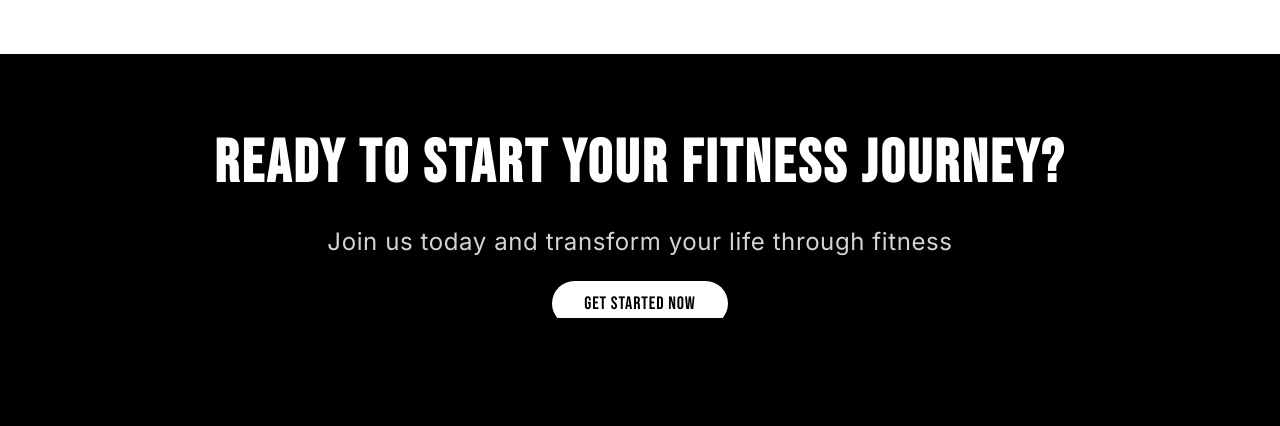
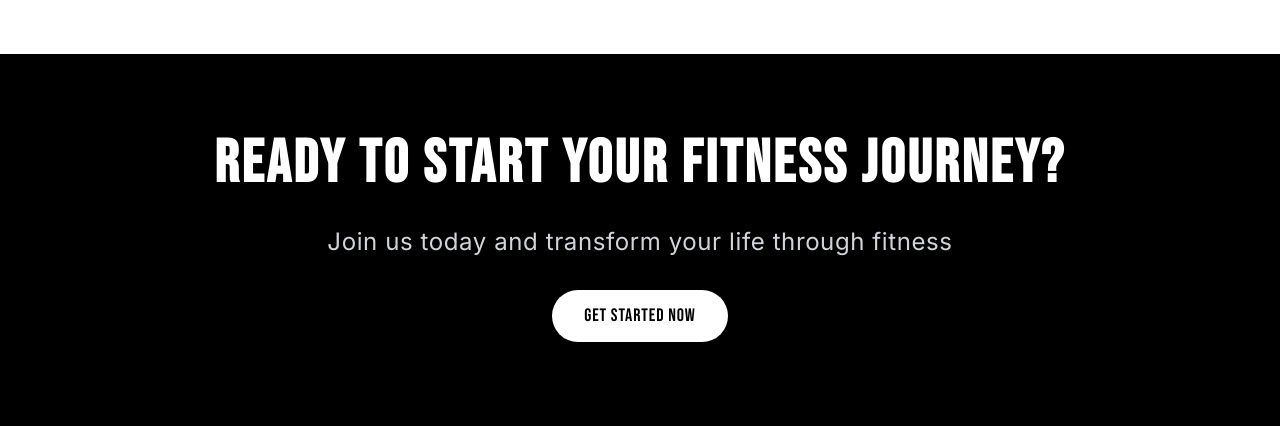
Before and after one commit to kevinkicks19/kalthoff-performance, an Astro site: page / in a window 1280 px wide. Shown: the part 1900-2326 px from the top of the page. Built offline with nearby package versions, Linux system fonts and the light colour scheme; Astro itself is replaced by a stand-in of ours.

Commit message:
Fix: Remove scroll bar from CTA section and improve layout

```diff
--- a/src/pages/index.astro
+++ b/src/pages/index.astro
@@ -386,12 +386,14 @@ if (!displayTestimonials.length) {
 
 	<!-- CTA Section -->
 	<section class="py-20 bg-black text-white">
-		<div class="container mx-auto px-4 text-center">
-			<h2 class="text-6xl font-bebas mb-8 tracking-wider">Ready to Start Your Fitness Journey?</h2>
-			<p class="text-2xl mb-8 text-gray-300 font-inter font-light tracking-wide">Join us today and transform your life through fitness</p>
-			<a href="/contact" class="bg-white text-black px-8 py-3 rounded-full text-lg font-bebas tracking-wider hover:bg-gray-200 transition duration-300">
-				Get Started Now
-			</a>
+		<div class="container mx-auto px-4 text-center max-w-6xl">
+			<div class="flex flex-col items-center justify-center">
+				<h2 class="text-6xl font-bebas mb-8 tracking-wider">Ready to Start Your Fitness Journey?</h2>
+				<p class="text-2xl mb-8 text-gray-300 font-inter font-light tracking-wide">Join us today and transform your life through fitness</p>
+				<a href="/contact" class="inline-block bg-white text-black px-8 py-3 rounded-full text-lg font-bebas tracking-wider hover:bg-gray-200 transition duration-300">
+					Get Started Now
+				</a>
+			</div>
 		</div>
 	</section>
 </Layout>
```
